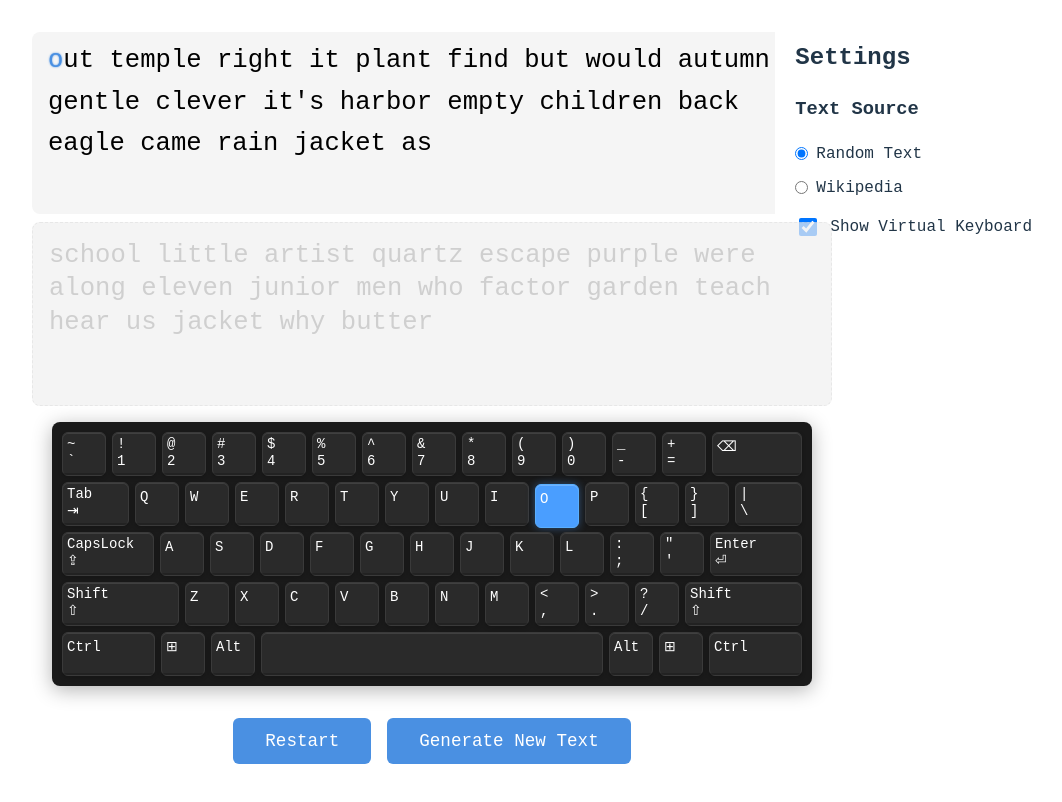
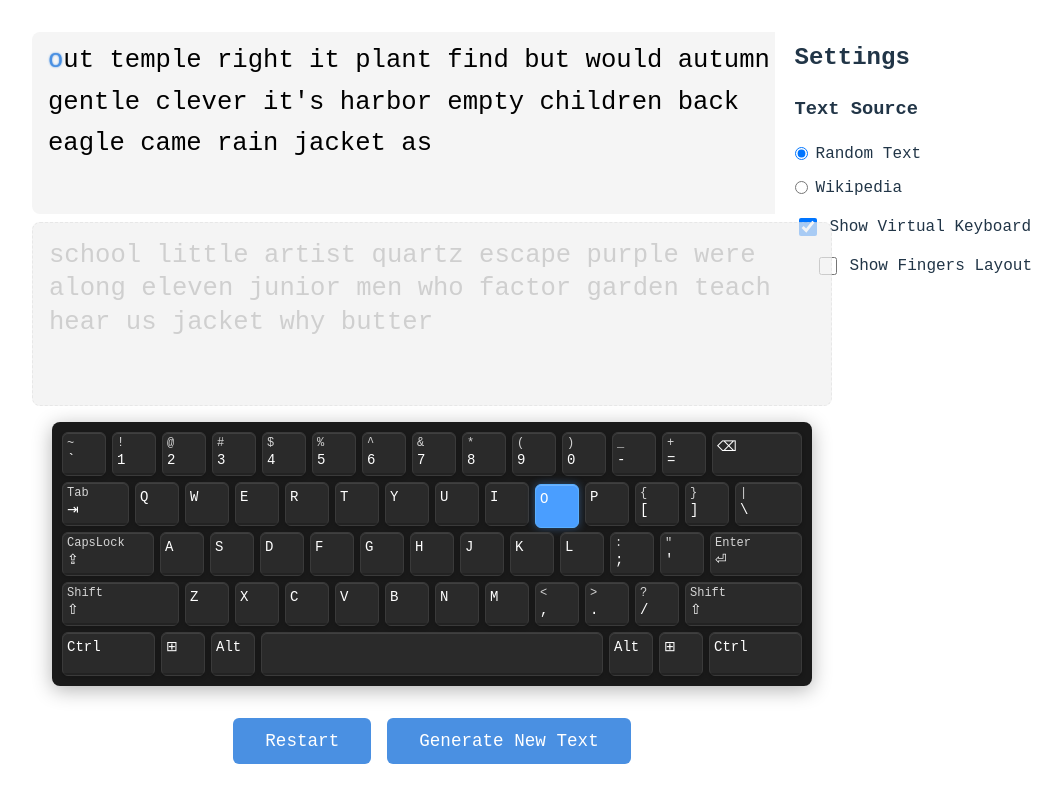
Before and after one commit to nstoichev/typing-game, a React (Vite) app: page / in a window 1280 px wide. Shown: the top 802 px of the page, without its empty margins (208-1270 px from the left). Built offline with nearby package versions, Linux system fonts and the light colour scheme.

Commit message:
feat: Add fingers layout option.

```diff
--- a/src/App.jsx
+++ b/src/App.jsx
@@ -9,6 +9,7 @@ import { useState } from 'react'
 
 function App() {
   const [showKeyboard, setShowKeyboard] = useState(true);
+  const [showFingerLayout, setShowFingerLayout] = useState(false);
   const {
     currentChunk,
     nextChunk,
@@ -43,6 +44,8 @@ function App() {
         currentSource={textSource}
         showKeyboard={showKeyboard}
         onToggleKeyboard={setShowKeyboard}
+        showFingerLayout={showFingerLayout}
+        onToggleFingerLayout={setShowFingerLayout}
       />
       <TextDisplay
         currentChunk={currentChunk}
@@ -50,7 +53,10 @@ function App() {
         typedText={typedText}
       />
       {showKeyboard && (
-        <VirtualKeyboard nextKey={getNextKey()} />
+        <VirtualKeyboard
+          nextKey={getNextKey()}
+          showFingerLayout={showFingerLayout}
+        />
       )}
       <ActionButtons
         onRestart={handleRestart}
--- a/src/components/Settings.jsx
+++ b/src/components/Settings.jsx
@@ -2,7 +2,14 @@ import React from 'react';
 import SourceSelector from './SourceSelector';
 import styles from './Settings.module.css';
 
-const Settings = ({ onSourceChange, currentSource, showKeyboard, onToggleKeyboard }) => {
+const Settings = ({
+  onSourceChange,
+  currentSource,
+  showKeyboard,
+  onToggleKeyboard,
+  showFingerLayout,
+  onToggleFingerLayout
+}) => {
   return (
     <div className={styles.settings}>
       <h2>Settings</h2>
@@ -22,6 +29,18 @@ const Settings = ({ onSourceChange, currentSource, showKeyboard, onToggleKeyboar
           Show Virtual Keyboard
         </label>
       </div>
+      {showKeyboard && (
+        <div className={styles.settingRow}>
+          <label className={`${styles.settingLabel} ${styles.indented}`}>
+            <input
+              type="checkbox"
+              checked={showFingerLayout}
+              onChange={(e) => onToggleFingerLayout(e.target.checked)}
+            />
+            Show Fingers Layout
+          </label>
+        </div>
+      )}
     </div>
   );
 };
--- a/src/components/Settings.module.css
+++ b/src/components/Settings.module.css
@@ -33,6 +33,10 @@
   cursor: pointer;
 }
 
+.indented {
+  margin-left: 20px;
+}
+
 .sourceSelector {
   margin-top: 10px;
 }
--- a/src/components/VirtualKeyboard.jsx
+++ b/src/components/VirtualKeyboard.jsx
@@ -1,7 +1,102 @@
 import React from 'react';
 import styles from './VirtualKeyboard.module.css';
 
-const VirtualKeyboard = ({ nextKey }) => {
+const fingerColors = {
+  leftPinky: '#FF69B4',    // Pink
+  rightPinky: '#FF69B4',   // Pink
+  leftRing: '#FFB6C1',     // Light Pink
+  rightRing: '#FFB6C1',    // Light Pink
+  leftMiddle: '#98FB98',   // Pale Green
+  rightMiddle: '#98FB98',  // Pale Green
+  leftIndex: '#87CEEB',    // Sky Blue
+  rightIndex: '#87CEEB',   // Sky Blue
+  leftThumb: '#DDA0DD',    // Plum
+  rightThumb: '#DDA0DD'    // Plum
+};
+
+const getFingerForKey = (key) => {
+  const fingerMap = {
+    // Left pinky
+    '`': 'leftPinky', '~': 'leftPinky', '1': 'leftPinky', '!': 'leftPinky',
+    'Tab': 'leftPinky', 'q': 'leftPinky', 'Q': 'leftPinky',
+    'CapsLock': 'leftPinky', 'a': 'leftPinky', 'A': 'leftPinky',
+    'ShiftLeft': 'leftPinky', 'z': 'leftPinky', 'Z': 'leftPinky',
+    'ControlLeft': 'leftPinky',
+
+    // Left ring
+    '2': 'leftRing', '@': 'leftRing',
+    'w': 'leftRing', 'W': 'leftRing',
+    's': 'leftRing', 'S': 'leftRing',
+    'x': 'leftRing', 'X': 'leftRing',
+
+    // Left middle
+    '3': 'leftMiddle', '#': 'leftMiddle',
+    'e': 'leftMiddle', 'E': 'leftMiddle',
+    'd': 'leftMiddle', 'D': 'leftMiddle',
+    'c': 'leftMiddle', 'C': 'leftMiddle',
+
+    // Left index
+    '4': 'leftIndex', '$': 'leftIndex',
+    '5': 'leftIndex', '%': 'leftIndex',
+    'r': 'leftIndex', 'R': 'leftIndex',
+    't': 'leftIndex', 'T': 'leftIndex',
+    'f': 'leftIndex', 'F': 'leftIndex',
+    'g': 'leftIndex', 'G': 'leftIndex',
+    'v': 'leftIndex', 'V': 'leftIndex',
+    'b': 'leftIndex', 'B': 'leftIndex',
+
+    // Left thumb
+    'Space': 'leftThumb',
+    'AltLeft': 'leftThumb',
+    'WindowLeft': 'leftThumb',
+
+    // Right thumb
+    'AltRight': 'rightThumb',
+    'WindowRight': 'rightThumb',
+
+    // Right index
+    '6': 'rightIndex', '^': 'rightIndex',
+    '7': 'rightIndex', '&': 'rightIndex',
+    'y': 'rightIndex', 'Y': 'rightIndex',
+    'u': 'rightIndex', 'U': 'rightIndex',
+    'h': 'rightIndex', 'H': 'rightIndex',
+    'j': 'rightIndex', 'J': 'rightIndex',
+    'n': 'rightIndex', 'N': 'rightIndex',
+    'm': 'rightIndex', 'M': 'rightIndex',
+
+    // Right middle
+    '8': 'rightMiddle', '*': 'rightMiddle',
+    'i': 'rightMiddle', 'I': 'rightMiddle',
+    'k': 'rightMiddle', 'K': 'rightMiddle',
+    ',': 'rightMiddle', '<': 'rightMiddle',
+
+    // Right ring
+    '9': 'rightRing', '(': 'rightRing',
+    'o': 'rightRing', 'O': 'rightRing',
+    'l': 'rightRing', 'L': 'rightRing',
+    '.': 'rightRing', '>': 'rightRing',
+
+    // Right pinky
+    '0': 'rightPinky', ')': 'rightPinky',
+    '-': 'rightPinky', '_': 'rightPinky',
+    '=': 'rightPinky', '+': 'rightPinky',
+    'Backspace': 'rightPinky',
+    'p': 'rightPinky', 'P': 'rightPinky',
+    '[': 'rightPinky', '{': 'rightPinky',
+    ']': 'rightPinky', '}': 'rightPinky',
+    '\\': 'rightPinky', '|': 'rightPinky',
+    ';': 'rightPinky', ':': 'rightPinky',
+    "'": 'rightPinky', '"': 'rightPinky',
+    'Enter': 'rightPinky',
+    '/': 'rightPinky', '?': 'rightPinky',
+    'ShiftRight': 'rightPinky',
+    'ControlRight': 'rightPinky'
+  };
+
+  return fingerMap[key] || null;
+};
+
+const VirtualKeyboard = ({ nextKey, showFingerLayout }) => {
   // Helper function to determine which Shift key to highlight
   const getShiftSide = (letter) => {
     const leftHandKeys = 'qwertasdfgzxcvb1234567';
@@ -124,6 +219,9 @@ const VirtualKeyboard = ({ nextKey }) => {
         <div key={rowIndex} className={styles.keyboardRow}>
           {row.map((keyObj) => {
             const { primary, secondary } = splitDisplay(keyObj.display);
+            const finger = getFingerForKey(keyObj.key);
+            const fingerColor = showFingerLayout && finger ? fingerColors[finger] : undefined;
+
             return (
               <div
                 key={keyObj.key}
@@ -131,6 +229,7 @@ const VirtualKeyboard = ({ nextKey }) => {
                   ${keyObj.wide ? styles.wideKey : ''}
                   ${keyObj.extraWide ? styles.spaceKey : ''}
                   ${shouldHighlight(keyObj, nextKey) ? styles.highlight : ''}`}
+                style={fingerColor ? { backgroundColor: fingerColor } : undefined}
               >
                 {primary.includes('\n') ? (
                   <div className={styles.dualChar}>
--- a/src/components/VirtualKeyboard.module.css
+++ b/src/components/VirtualKeyboard.module.css
@@ -47,6 +47,7 @@
   width: 100%;
   display: block;
   line-height: 1;
+  text-align: left;
 }
 
 .key::after {
@@ -70,7 +71,7 @@
 }
 
 .highlight {
-  background-color: #4a9eff;
+  background-color: #4a9eff !important;
   transform: translateY(2px);
   box-shadow: 0 0 8px rgba(74, 158, 255, 0.4),
               inset 0 1px 0 rgba(255, 255, 255, 0.2);
@@ -80,3 +81,26 @@
 .highlight::after {
   opacity: 0;
 }
+
+.dualChar {
+  display: flex;
+  flex-direction: column;
+  align-items: center;
+  justify-content: center;
+  text-align: center;
+  line-height: 1.2;
+}
+
+.topChar {
+  font-size: 12px;
+  opacity: 0.8;
+}
+
+.bottomChar {
+  font-size: 14px;
+}
+
+.singleChar {
+  font-size: 14px;
+  text-align: center;
+}
```
